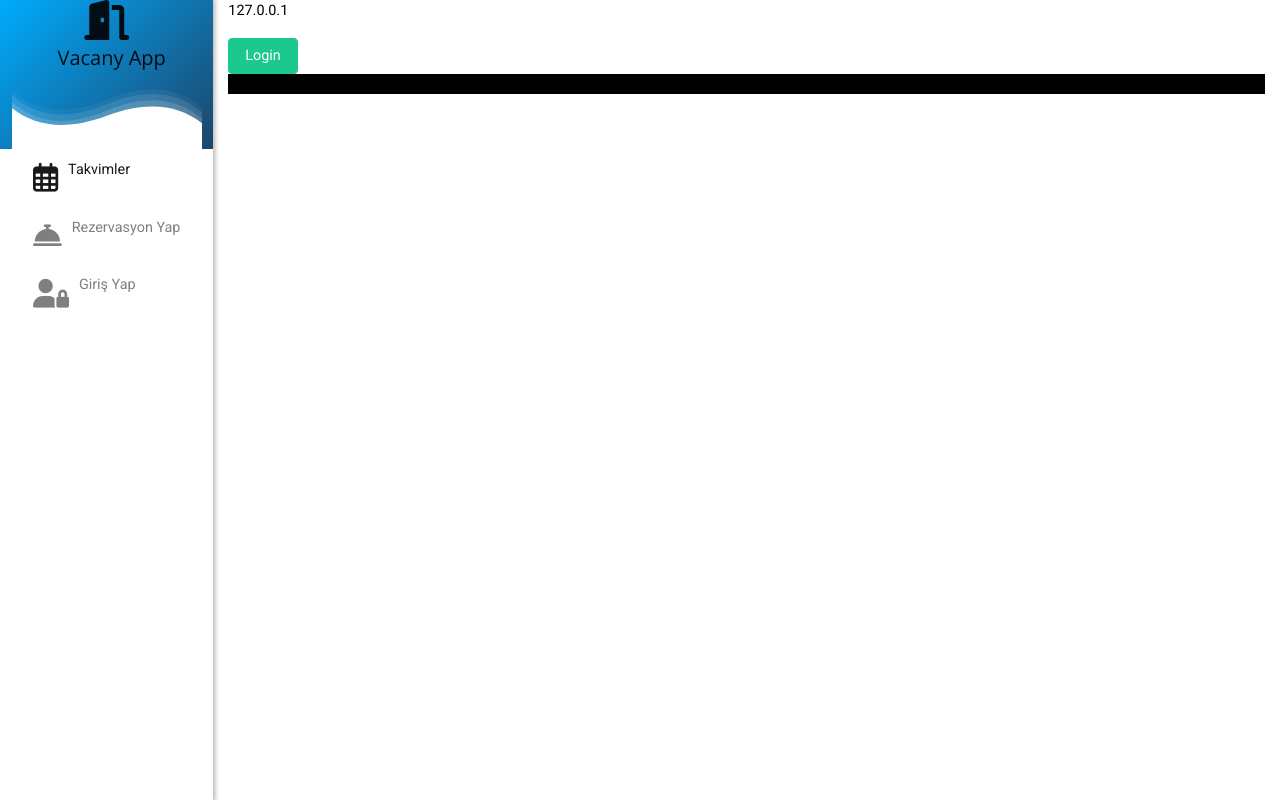
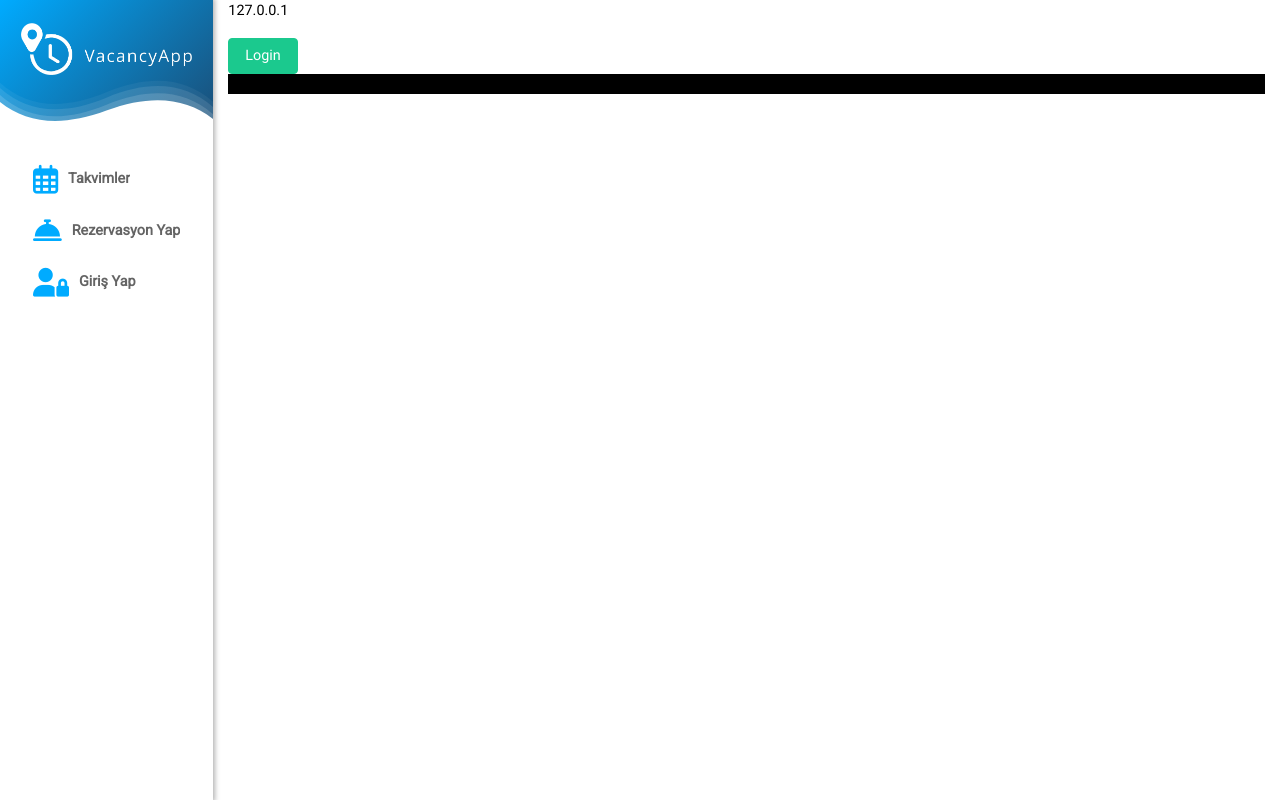
Before and after one commit to BogachanA/Vacancy-App, a Django app: page / in a window 1280 px wide. Run offline with Django 3.2, Linux system fonts and the light colour scheme; some libraries are stand-ins or nearby versions.

Commit message:
menubar changes, landing page frontend

```diff
--- a/VacancyApp/settings.py
+++ b/VacancyApp/settings.py
@@ -152,8 +152,8 @@ SOCIAL_AUTH_PIPELINE = (
     'social_core.pipeline.social_auth.social_details',
     'social_core.pipeline.social_auth.social_uid',
     'social_core.pipeline.social_auth.auth_allowed',
+    'social_core.pipeline.social_auth.social_user',
     'VacancyApp.pipelines.create_user',
-    'social_core.pipeline.social_auth.social_user',
     'social_core.pipeline.social_auth.associate_user',
     'social_core.pipeline.social_auth.load_extra_data',
     'social_core.pipeline.user.user_details',
--- a/classAvailable/static/base/CSS/base.css
+++ b/classAvailable/static/base/CSS/base.css
@@ -11,14 +11,17 @@
     padding: 0;
     margin: 0;
     height: 100%;
+    font-family: 'Open Sans', sans-serif;
 }
 
 .col{
 }
 .navIcon{
+    display:inline-block;
 }
 #logolink{
     margin: 0;
+    padding:0;
 }
 
 #nav{
@@ -26,6 +29,7 @@
     padding: 0px 0px 15px 0px;
     z-index: 5;
     box-shadow: 0px 0px 5px 2px rgba(0, 0, 0, 0.3);
+    font-weight: bold;
 }
 #nav .col{
     background-color:white;
@@ -41,20 +45,23 @@
 #navbarTop{
     background-image: linear-gradient(135deg, #00ABFF 0%, #1D456A 100%);
     padding: 0px;
+    padding-top: 20px;
     text-align: center;
-
 }
 #logolink{
     padding: 0px;
+    margin-bottom:0px;
+}
+#navLogo{
+    width: 100%;
 }
 .navLabel{
     overflow: hidden !important;
+    margin-bottom:0;
+    color: #646464;
     padding-left: 10px;
-    -webkit-transition: width 0.6s;
-    -moz-transition: width 0.6s;
-    -ms-transition: width 0.6s;
-    -o-transition: width 0.6s;
-    transition: width 0.6s;
+    display: inline-block;
+    vertical-align: center;
 }
 .nav-link{
     display: flex;
@@ -63,6 +70,7 @@
     align-items: center;
 }
 .nav-item a{
+    display: inline-block;
     padding-top: 10px;
     padding-bottom: 10px;
     -webkit-transition: background-color 0.65s;
@@ -75,12 +83,17 @@
     background-color: rgba(222, 223, 0, 0.59);
 }
 
+.nav-item i{
+    color: #00ABFF;
+}
+
 #waves{
     margin-bottom: -10px;
-    height: 70px;
+    height: 7vw;
 }
 #waves path{
     width: 100%;
+    display: block;
 }
 
 
--- a/classAvailable/templates/base.html
+++ b/classAvailable/templates/base.html
@@ -98,7 +98,10 @@
             <div class="row" id="allRow">
                 <nav class="col-md-2 navbar navbar-expand-md navbar-light" id="nav">
                     <div id="navbarTop">
-                        <a class="navbar-brand " href="{% url 'homepage' %}" id="logolink"><i class="fas fa-2x fa-door-open" id="logo"></i><p class="navLabel" style="font-family: 'Open Sans', sans-serif;"> Vacany App</p>
+                        <a class="navbar-brand " style="width:80%; margin:0 auto;" href="{% url 'homepage' %}" id="logolink">
+                            <img id="navLogo" src="{% static 'base/img/vacancylogo.png' %}">
+                        </a>
+
                         <svg id="waves" width="100%" height="92px" viewBox="0 0 250 92" version="1.1" xmlns="http://www.w3.org/2000/svg" xmlns:xlink="http://www.w3.org/1999/xlink">
                             <g id="Page-2" stroke="none" stroke-width="1" fill="none" fill-rule="evenodd">
                                 <g id="Desktop-HD" transform="translate(0.000000, -140.000000)" fill="#FFFFFF">
@@ -114,7 +117,7 @@
                                     </g>
                                 </g>
                             </g>
-                        </svg></a>
+                        </svg>
                           <button class="navbar-toggler" id="navCollapseButton" type="button" data-toggle="collapse" data-target="#navbarSupportedContent" aria-controls="navbarSupportedContent" aria-expanded="false" aria-label="Toggle navigation">
                             <span class="navbar-toggler-icon"></span>
                           </button>
@@ -122,7 +125,7 @@
 
                   <div class="collapse navbar-collapse flex-md-column" id="navbarSupportedContent">
                     <ul class="navbar-nav flex-md-column">
-                      <li class="nav-item active">
+                      <li class="nav-item">
                         <a class="nav-link" href="#"><i class="far fa-2x fa-calendar-alt navIcon"></i><p class="navLabel" > Takvimler</p></a>
                       </li>
                       <li class="nav-item">
```
Also changed, not shown: classAvailable/static/base/img/vacancylogo.png (added).
